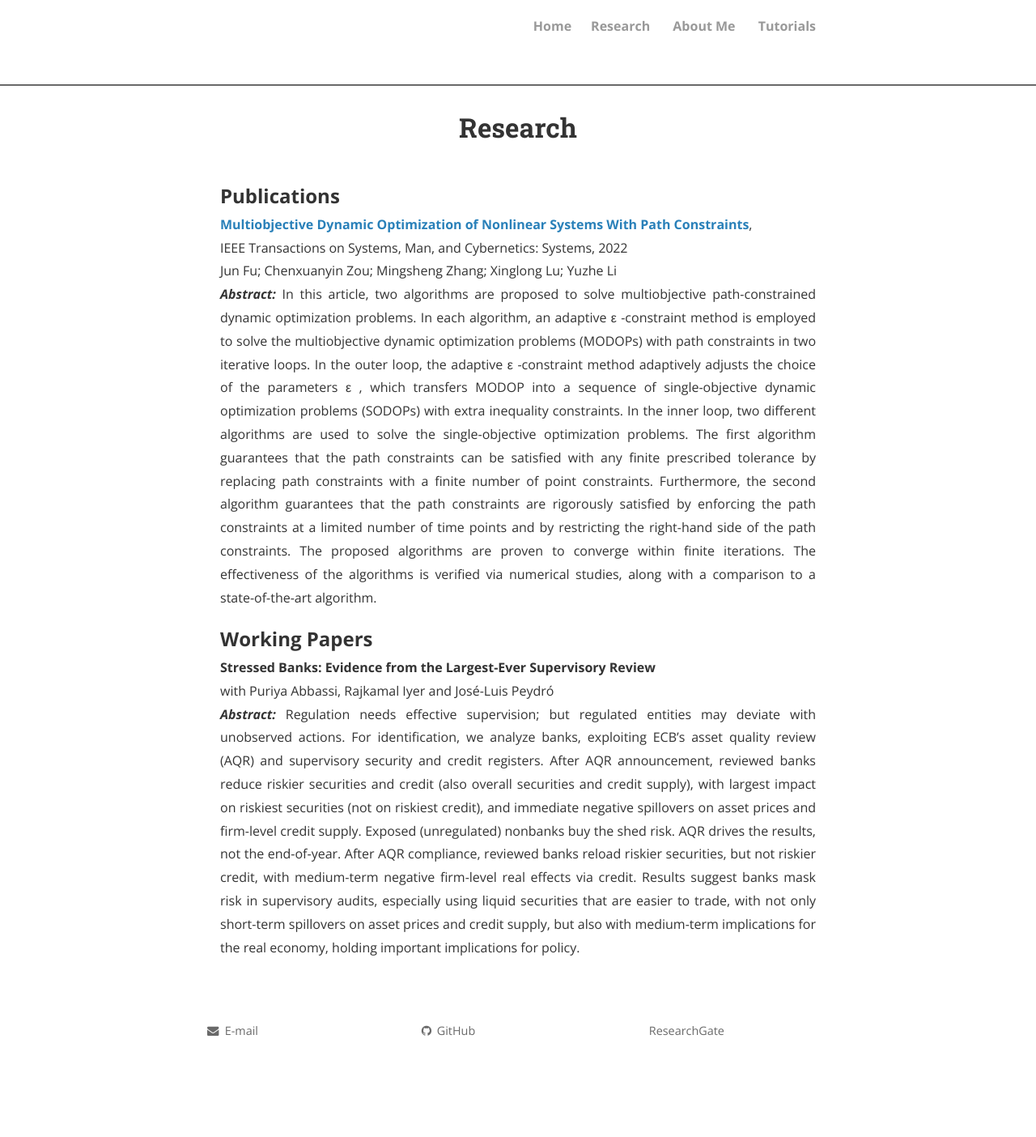
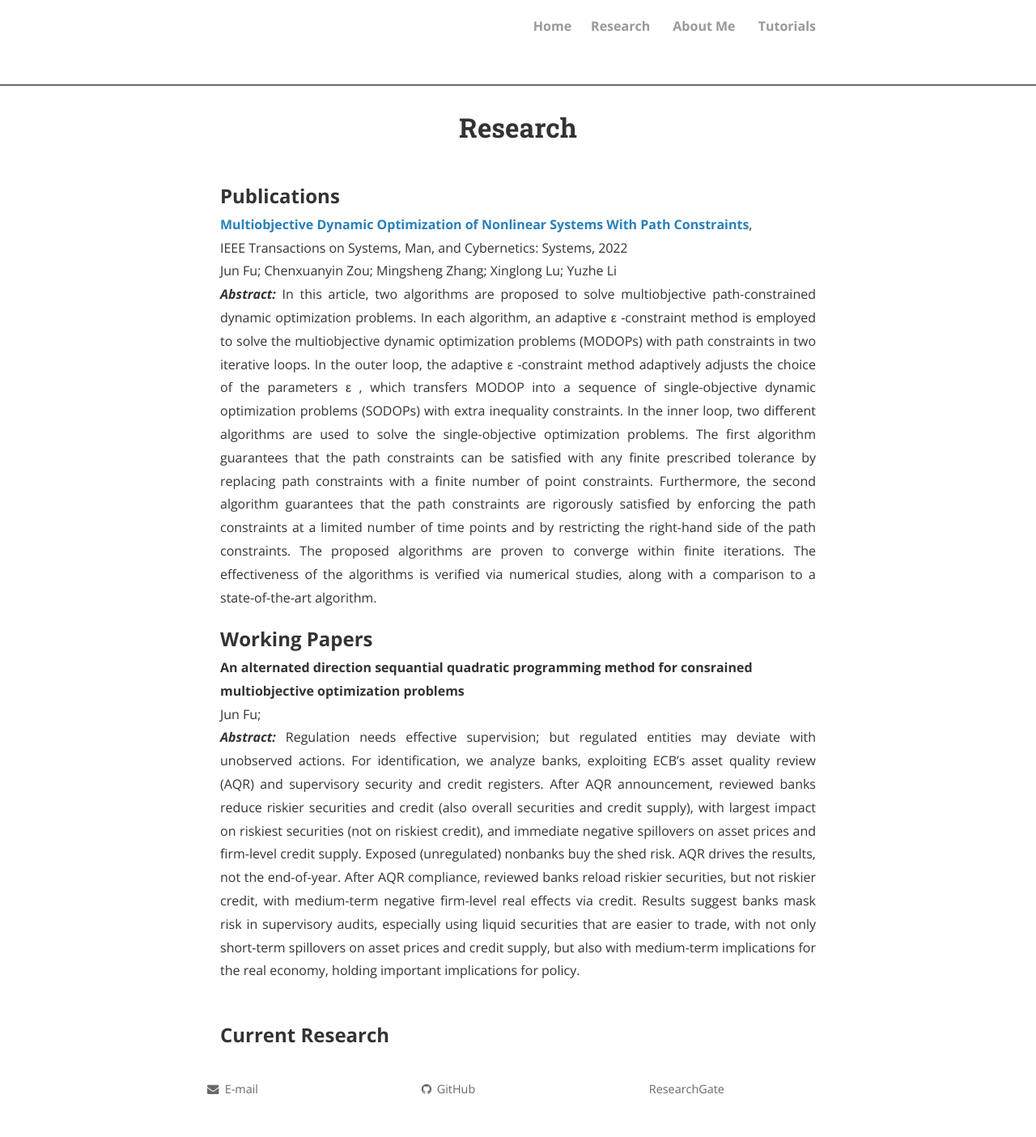
Before and after one commit to zcxy-academic/zcxy-academic.github.io, a Jekyll site: the page built from research.html, in a window 1280 px wide. Shown: the whole page at 81% size. Built offline with Jekyll 4.4.1, drawn with Linux system fonts in a browser that asks for light colours; nearby versions of some CDN libraries; comment, search, counter and statistics services are not loaded; a style sheet for code colours, icons or effects is not loaded; before the commit the page ends 1332 px from its top, so only the background shows below that.

Commit message:
Update research.html

```diff
--- a/research.html
+++ b/research.html
@@ -10,5 +10,7 @@ permalink: /research/
 
 
 <font size="+2"><strong> Working Papers</strong></font><br>
-<strong>Stressed Banks: Evidence from the Largest-Ever Supervisory Review</strong><br>with Puriya Abbassi, Rajkamal Iyer and Jos&eacute;-Luis Peydr&oacute;<br>
+<strong>An alternated direction sequantial quadratic programming method for consrained multiobjective optimization problems</strong><br>Jun Fu;<br>
 <p style="text-align:justify"><b><i>Abstract: </i></b>Regulation needs effective supervision; but regulated entities may deviate with unobserved actions. For identification, we analyze banks, exploiting ECB’s asset quality review (AQR) and supervisory security and credit registers. After AQR announcement, reviewed banks reduce riskier securities and credit (also overall securities and credit supply), with largest impact on riskiest securities (not on riskiest credit), and immediate negative spillovers on asset prices and firm-level credit supply. Exposed (unregulated) nonbanks buy the shed risk. AQR drives the results, not the end-of-year. After AQR compliance, reviewed banks reload riskier securities, but not riskier credit, with medium-term negative firm-level real effects via credit. Results suggest banks mask risk in supervisory audits, especially using liquid securities that are easier to trade, with not only short-term spillovers on asset prices and credit supply, but also with medium-term implications for the real economy, holding important implications for policy.</p><br>
+
+<font size="+2"><strong> Current Research</strong></font><br>
```
